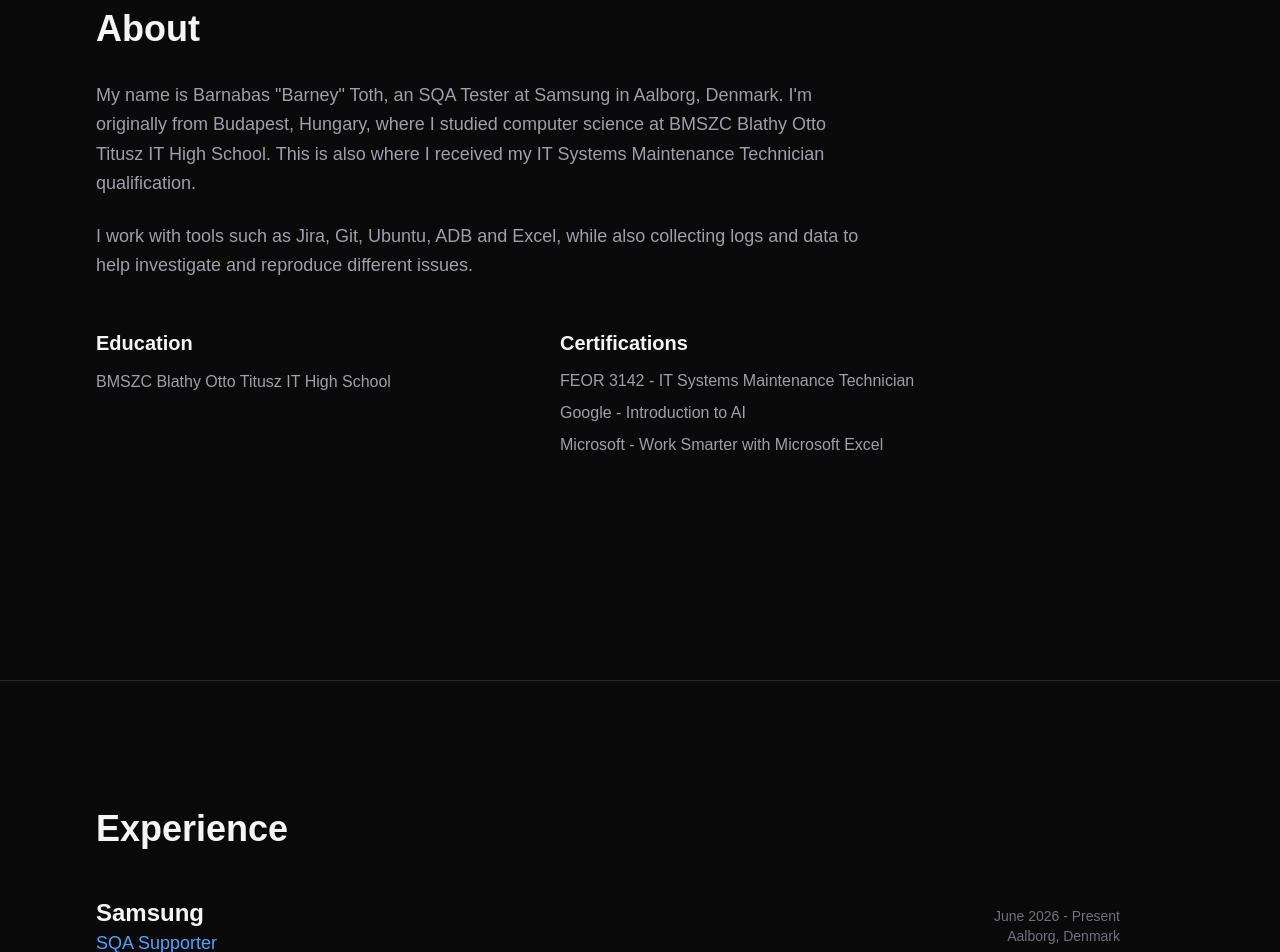
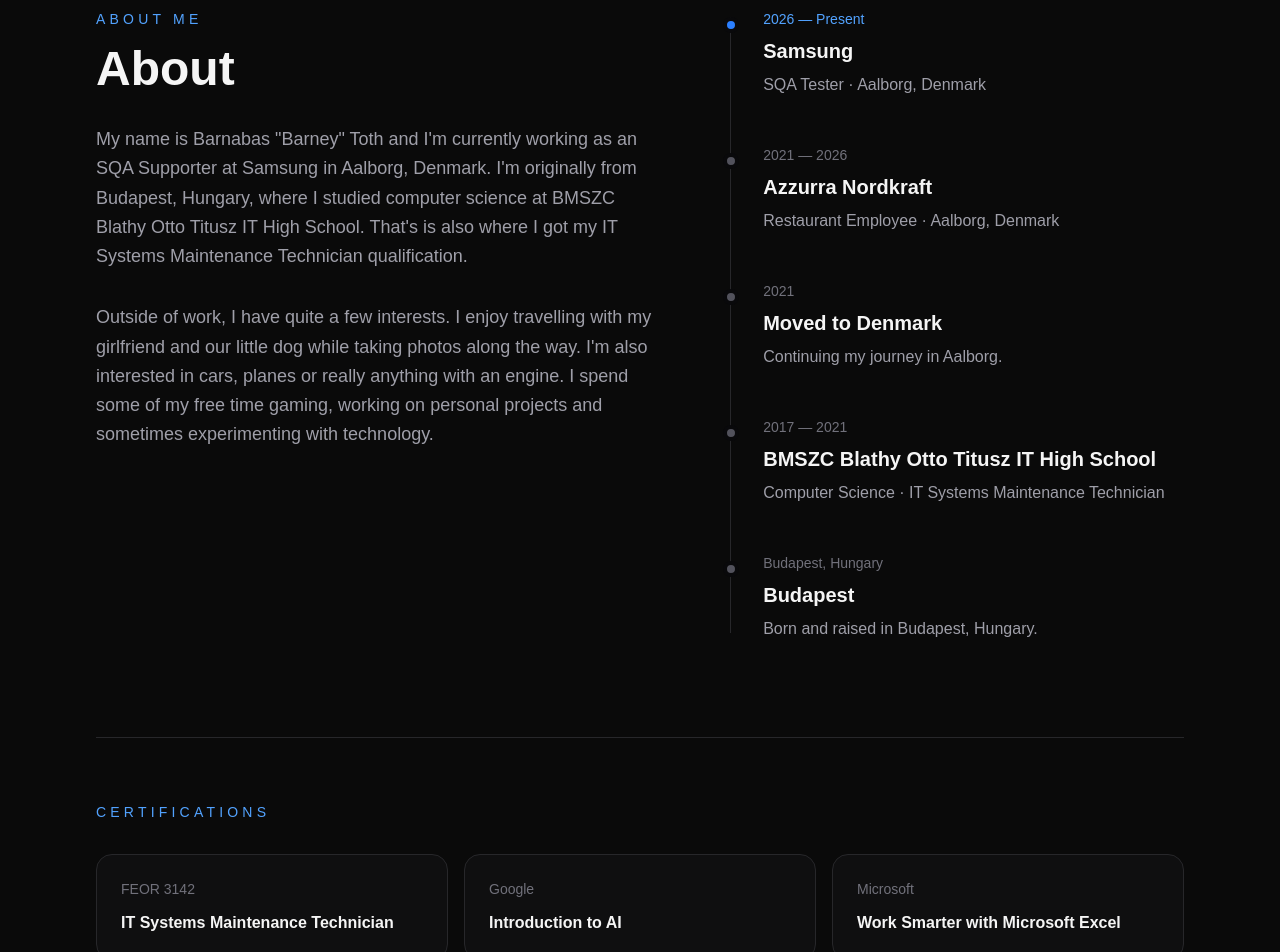
Before and after one commit to barneybits/my-portfolio, a Next.js app: page / in a window 1280 px wide. Shown: the part 920-1872 px from the top of the page. Built offline with nearby package versions, Linux system fonts and the light colour scheme.

Commit message:
Updated About section

```diff
--- a/app/page.tsx
+++ b/app/page.tsx
@@ -63,43 +63,164 @@
 
       <section
   id="about"
-  className="min-h-screen border-t border-zinc-800 px-6 py-32 md:px-12 lg:px-24"
+  className="relative border-t border-zinc-800 px-6 py-32 md:px-12 lg:px-24"
 >
-  <div className="max-w-4xl">
-    <h2 className="text-4xl font-bold">About</h2>
+  <div className="mx-auto max-w-6xl">
+    <div className="grid gap-16 lg:grid-cols-[1.1fr_0.9fr] lg:items-start">
 
-    <p className="mt-8 max-w-3xl text-lg leading-relaxed text-zinc-400">
-      My name is Barnabas "Barney" Toth, an SQA Tester at Samsung in Aalborg, Denmark.
-      I'm originally from Budapest, Hungary, where I studied computer
-      science at BMSZC Blathy Otto Titusz IT High School. This is also where I
-      received my IT Systems Maintenance Technician qualification.
-    </p>
+      {/* About text */}
+      <div>
+        <p className="text-sm uppercase tracking-[0.3em] text-blue-400">
+          About me
+        </p>
 
-    <p className="mt-6 max-w-3xl text-lg leading-relaxed text-zinc-400">
-      I work with tools such as Jira, Git, Ubuntu,
-      ADB and Excel, while also collecting logs and data to help
-      investigate and reproduce different issues.
-    </p>
+        <h2 className="mt-4 text-4xl font-bold md:text-5xl">
+          About
+        </h2>
 
-    <div className="mt-12 grid gap-8 md:grid-cols-2">
-      <div>
-        <h3 className="text-xl font-semibold">Education</h3>
-
-        <p className="mt-3 leading-relaxed text-zinc-400">
-          BMSZC Blathy Otto Titusz IT High School
-          <br />
-
+        <p className="mt-8 max-w-3xl text-lg leading-relaxed text-zinc-400">
+          My name is Barnabas "Barney" Toth and I'm currently working as an SQA Supporter at Samsung in Aalborg, Denmark.
+          I'm originally from Budapest, Hungary,
+          where I studied computer science at BMSZC Blathy Otto Titusz
+          IT High School. That's is also where I got my IT Systems
+          Maintenance Technician qualification.
+        </p>
+        <p className="mt-8 max-w-3xl text-lg leading-relaxed text-zinc-400">
+        Outside of work, I have quite a few interests.
+        I enjoy travelling with my girlfriend and our little dog while taking photos along the way.
+        I'm also interested in cars, planes or really anything with an engine. I spend some of my free time gaming,
+        working on personal projects and sometimes experimenting with technology.
         </p>
       </div>
 
-      <div>
-        <h3 className="text-xl font-semibold">Certifications</h3>
+      {/* Timeline */}
+      <div className="relative">
+        <div className="absolute left-[7px] top-2 h-[calc(100%-1rem)] w-px bg-zinc-800" />
 
-        <ul className="mt-3 space-y-2 text-zinc-400">
-          <li>FEOR 3142 - IT Systems Maintenance Technician</li>
-          <li>Google - Introduction to AI</li>
-          <li>Microsoft - Work Smarter with Microsoft Excel</li>
-        </ul>
+        <div className="space-y-12">
+          {/* Samsung */}
+          <div className="relative pl-10">
+            <div className="absolute left-0 top-2 h-4 w-4 rounded-full border-4 border-zinc-950 bg-blue-500" />
+
+            <p className="text-sm text-blue-400">
+              2026 — Present
+            </p>
+
+            <h3 className="mt-2 text-xl font-semibold">
+              Samsung
+            </h3>
+
+            <p className="mt-2 text-zinc-400">
+              SQA Tester · Aalborg, Denmark
+            </p>
+          </div>
+
+          <div className="relative pl-10">
+    <div className="absolute left-0 top-2 h-4 w-4 rounded-full border-4 border-zinc-950 bg-zinc-600" />
+
+    <p className="text-sm text-zinc-500">
+      2021 — 2026
+    </p>
+
+    <h3 className="mt-2 text-xl font-semibold">
+      Azzurra Nordkraft
+    </h3>
+
+          <p className="mt-2 text-zinc-400">
+              Restaurant Employee · Aalborg, Denmark
+          </p>
+          </div>
+
+          {/* Aalborg */}
+          <div className="relative pl-10">
+            <div className="absolute left-0 top-2 h-4 w-4 rounded-full border-4 border-zinc-950 bg-zinc-600" />
+
+            <p className="text-sm text-zinc-500">
+              2021
+            </p>
+
+            <h3 className="mt-2 text-xl font-semibold">
+              Moved to Denmark
+            </h3>
+
+            <p className="mt-2 text-zinc-400">
+              Continuing my journey in Aalborg.
+            </p>
+          </div>
+
+          {/* Education */}
+          <div className="relative pl-10">
+            <div className="absolute left-0 top-2 h-4 w-4 rounded-full border-4 border-zinc-950 bg-zinc-600" />
+
+            <p className="text-sm text-zinc-500">
+              2017 — 2021
+            </p>
+
+            <h3 className="mt-2 text-xl font-semibold">
+              BMSZC Blathy Otto Titusz IT High School
+            </h3>
+
+            <p className="mt-2 text-zinc-400">
+              Computer Science · IT Systems Maintenance Technician
+            </p>
+          </div>
+
+          {/* Budapest */}
+          <div className="relative pl-10">
+            <div className="absolute left-0 top-2 h-4 w-4 rounded-full border-4 border-zinc-950 bg-zinc-600" />
+
+            <p className="text-sm text-zinc-500">
+              Budapest, Hungary
+            </p>
+
+            <h3 className="mt-2 text-xl font-semibold">
+              Budapest
+            </h3>
+
+            <p className="mt-2 text-zinc-400">
+              Born and raised in Budapest, Hungary.
+            </p>
+          </div>
+        </div>
+      </div>
+    </div>
+
+    {/* Certifications */}
+    <div className="mt-24 border-t border-zinc-800 pt-16">
+      <p className="text-sm uppercase tracking-[0.3em] text-blue-400">
+        Certifications
+      </p>
+
+      <div className="mt-8 grid gap-4 md:grid-cols-3">
+        <div className="rounded-2xl border border-zinc-800 bg-zinc-900/40 p-6 transition duration-300 hover:-translate-y-1 hover:border-zinc-600">
+          <p className="text-sm text-zinc-500">
+            FEOR 3142
+          </p>
+
+          <h3 className="mt-3 font-semibold">
+            IT Systems Maintenance Technician
+          </h3>
+        </div>
+
+        <div className="rounded-2xl border border-zinc-800 bg-zinc-900/40 p-6 transition duration-300 hover:-translate-y-1 hover:border-zinc-600">
+          <p className="text-sm text-zinc-500">
+            Google
+          </p>
+
+          <h3 className="mt-3 font-semibold">
+            Introduction to AI
+          </h3>
+        </div>
+
+        <div className="rounded-2xl border border-zinc-800 bg-zinc-900/40 p-6 transition duration-300 hover:-translate-y-1 hover:border-zinc-600">
+          <p className="text-sm text-zinc-500">
+            Microsoft
+          </p>
+
+          <h3 className="mt-3 font-semibold">
+            Work Smarter with Microsoft Excel
+          </h3>
+        </div>
       </div>
     </div>
   </div>
```
